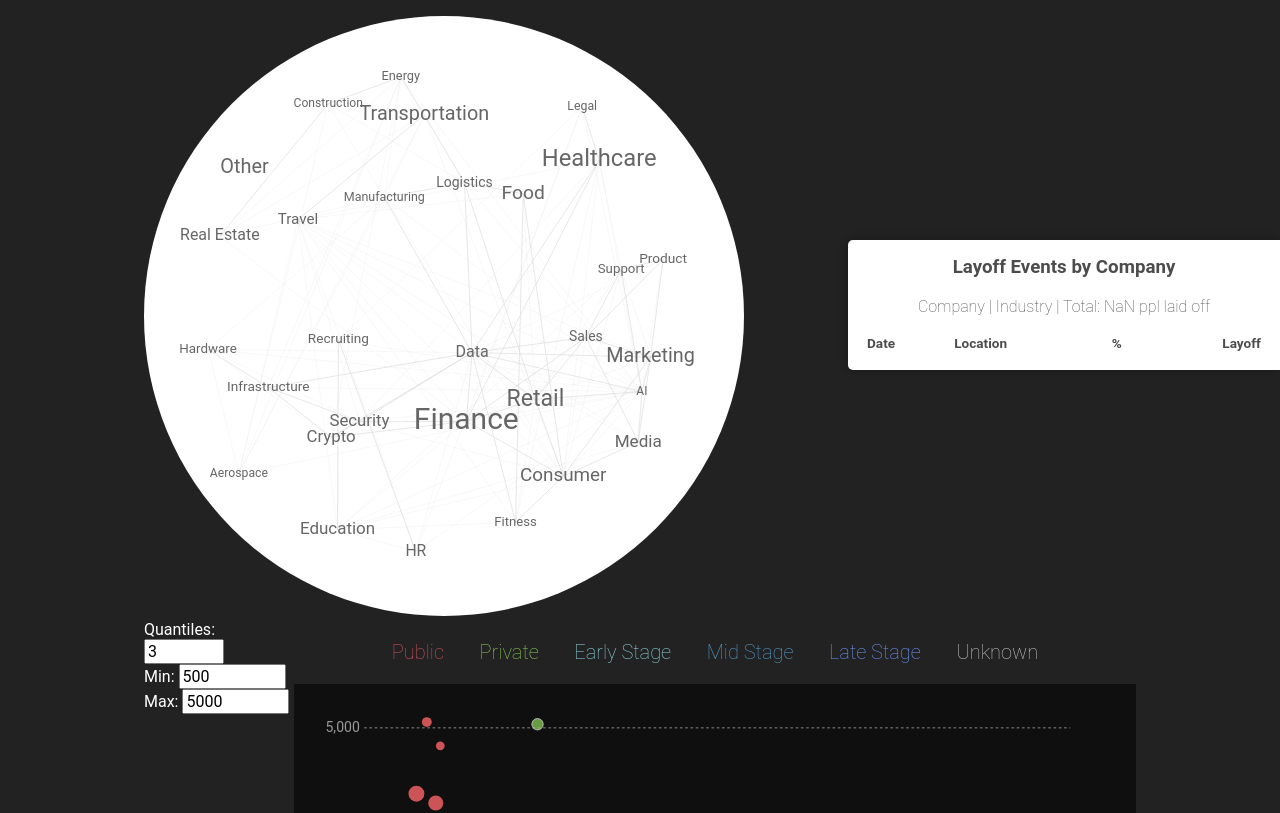
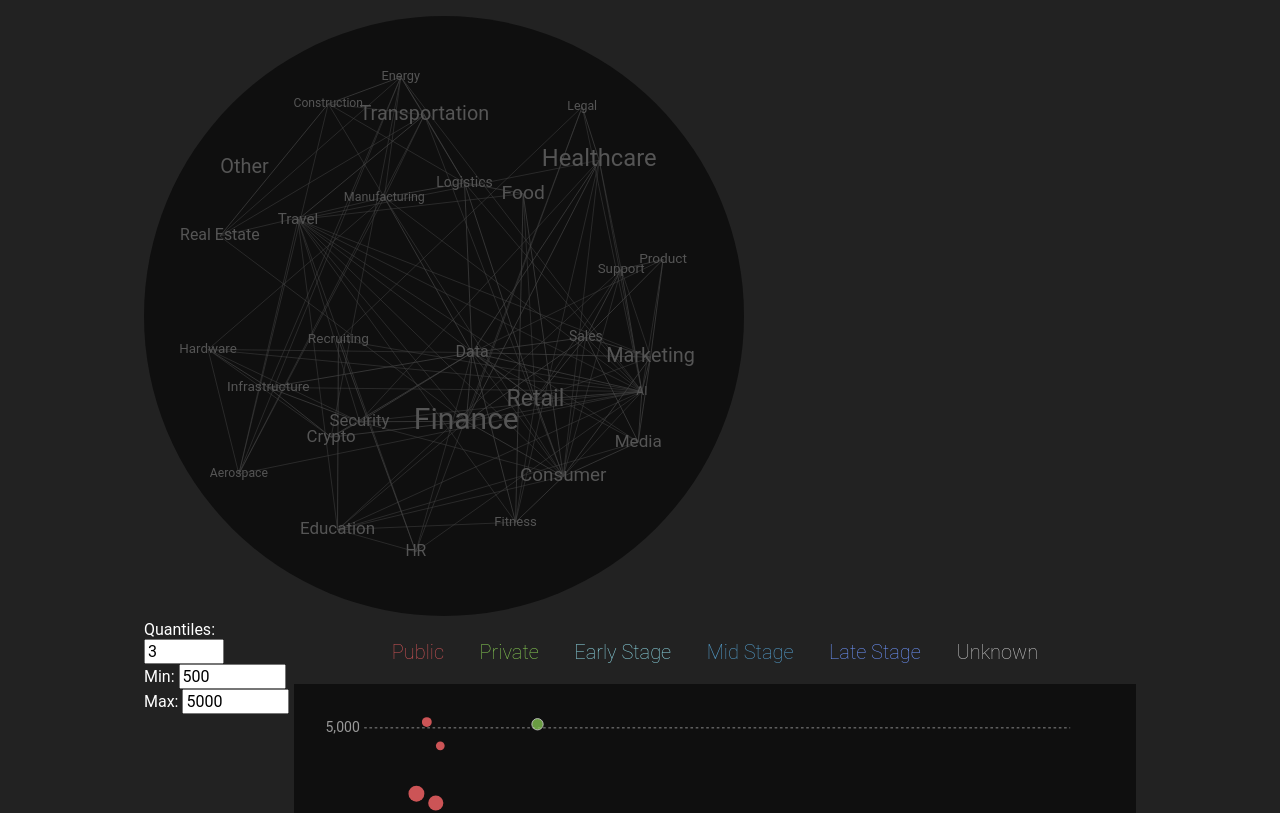
Before and after one commit to Shanfan/shanfanhuang.com, a SvelteKit app: page /projects/the-fuzzy-work in a window 1280 px wide. Shown: the top 813 px of the page. Built offline with nearby package versions, Linux system fonts and the light colour scheme; a web font is replaced by a local one.

Commit message:
The industry filter works visually. Now needs to dispatch information back to parent - WIP

```diff
--- a/src/routes/projects/the-fuzzy-work/+page.svelte
+++ b/src/routes/projects/the-fuzzy-work/+page.svelte
@@ -84,7 +84,7 @@
 </svelte:head>
 
 <div>
-	<IndustryFilter {relationships} {industries} />
+	<IndustryFilter {relationships} {industries} {selectedIndustries} />
 	<div class="chart-wrapper">
 		<div class="filter-UI">
 			<div class="quantile-slicer">
@@ -148,7 +148,7 @@
 			</div>
 		</div>
 	</div>
-	<Bulletin company={selectedCompany} />
+	<!-- <Bulletin company={selectedCompany} /> -->
 </div>
 
 <style>
--- a/src/routes/projects/the-fuzzy-work/IndustryFilter.svelte
+++ b/src/routes/projects/the-fuzzy-work/IndustryFilter.svelte
@@ -1,13 +1,18 @@
 <script>
 	// @ts-nocheck
 	import * as d3 from 'd3';
-	let { relationships, industries } = $props();
+	let { relationships, industries, selectedIndustries } = $props();
 
-	let nodeData = industries.map((d) => ({ id: d.industry, count: d.count }));
-	let linkData = relationships.map((d) => ({
-		source: d.Source,
-		target: d.Target,
-		value: d.Strength
+	let nodeData = industries.map((n, i) => ({
+		id: n.industry,
+		count: n.count,
+		isSelected: false
+	}));
+	let linkData = relationships.map((l, i) => ({
+		source: l.Source,
+		target: l.Target,
+		value: l.Strength,
+		isSelected: false
 	}));
 
 	let dimensions = {
@@ -28,38 +33,44 @@
 		.domain([d3.min(nodeData, (d) => d.count), d3.max(nodeData, (d) => d.count)])
 		.range([12, 30]);
 
-	let simulation = d3.forceSimulation(nodeData).force(
+	function findSelection(n) {
+		const linkedIndustries = {
+			[n.id]: true
+		};
+
+		links.forEach((link) => {
+			if (link.value !== 0 && (link.source.id === n.id || link.target.id === n.id)) {
+				link.isSelected = true;
+				linkedIndustries[link.target.id] = true;
+				linkedIndustries[link.source.id] = true;
+			} else {
+				link.isSelected = false;
+			}
+		});
+
+		nodes.forEach((node) => {
+			if (linkedIndustries[node.id]) {
+				node.isSelected = true;
+			} else {
+				node.isSelected = false;
+			}
+		});
+
+		console.log(Object.keys(linkedIndustries));
+
+		selectedIndustries = Object.keys(linkedIndustries);
+	}
+
+	let nodes = $state(nodeData),
+		links = $state(linkData);
+
+	const simulation = d3.forceSimulation(nodeData).force(
 		'link',
 		d3
 			.forceLink(linkData)
 			.id((d) => d.id)
 			.distance((d) => (d.value === 2 ? 200 : boundRect.height))
 	);
-
-	let nodes = $state([]),
-		links = $state([]);
-
-	// this drag function doesn't work yet.
-	const drag = (simulation) => {
-		function dragstarted(event, d) {
-			if (!event.active) simulation.alphaTarget(0.3).restart();
-			d.fx = d.x;
-			d.fy = d.y;
-			console.log('🚀 Drag started', e);
-		}
-		function dragged(event, d) {
-			d.fx = event.x;
-			d.fy = event.y;
-			console.log('✋ Dragging...', e);
-		}
-		function dragended(event, d) {
-			if (!event.active) simulation.alphaTarget(0);
-			d.fx = null;
-			d.fy = null;
-			console.log('🏁 Drag ended', e);
-		}
-		return d3.drag().on('start', dragstarted).on('drag', dragged).on('end', dragended);
-	};
 
 	$effect(() => {
 		simulation
@@ -79,8 +90,6 @@
 			nodes = simulation.nodes();
 			links = linkData.map((d) => ({ ...d }));
 		});
-
-		d3.selectAll('text').call(drag(simulation));
 
 		return () => {
 			simulation.stop();
@@ -102,9 +111,9 @@
 						y1={link.source.y}
 						x2={link.target.x}
 						y2={link.target.y}
-						stroke="#ddd"
 						stroke-width="1"
-						opacity={link.value === 2 ? 0.7 : 0.2}
+						stroke={link.isSelected ? '#ddd' : '#444'}
+						opacity={link.value === 2 ? 0.7 : 0.5}
 					/>
 				{/if}
 			{/each}
@@ -117,7 +126,11 @@
 					x={node.x}
 					y={node.y}
 					font-size={fontSizeScale(node.count)}
-					fill="#666"
+					fill={node.isSelected ? '#eee' : '#555'}
+					role="button"
+					aria-label={'industry: ' + node.id}
+					tabindex="0"
+					onclick={() => findSelection(node)}
 				>
 					{node.id}
 				</text>
@@ -128,7 +141,7 @@
 
 <style>
 	svg {
-		background: #fff;
+		background: #0f0f0f;
 		border-radius: 50%;
 	}
 </style>
```
